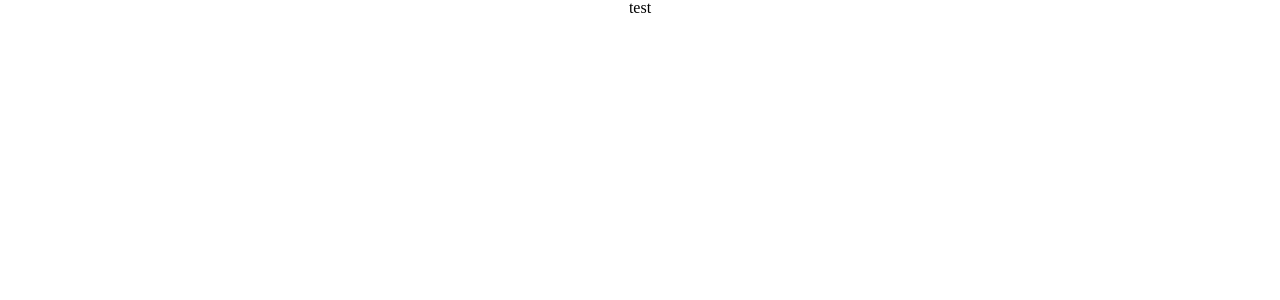
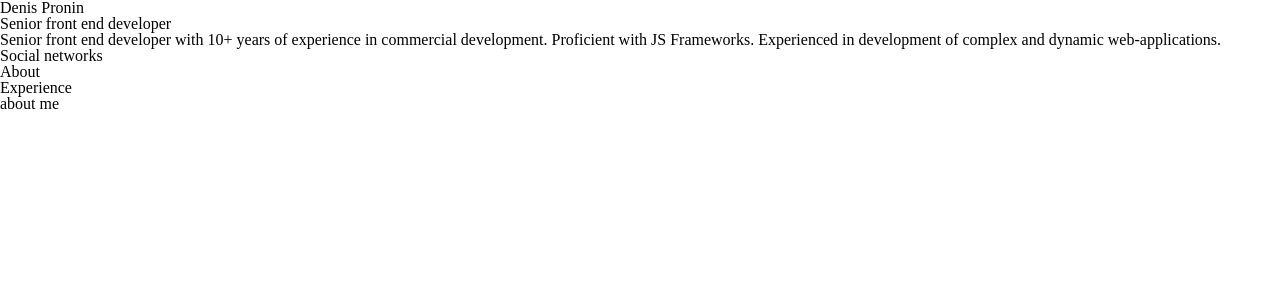
Before and after one commit to DenisPronin/DenisPronin, a React (Create React App) app: page / in a window 1280 px wide. Shown: the top 300 px of the page. Built offline with nearby package versions, Linux system fonts and the light colour scheme.

Commit message:
Eslint, prettier, structure

```diff
--- a/src/App.css
+++ /dev/null
@@ -1,38 +0,0 @@
-.App {
-  text-align: center;
-}
-
-.App-logo {
-  height: 40vmin;
-  pointer-events: none;
-}
-
-@media (prefers-reduced-motion: no-preference) {
-  .App-logo {
-    animation: App-logo-spin infinite 20s linear;
-  }
-}
-
-.App-header {
-  background-color: #282c34;
-  min-height: 100vh;
-  display: flex;
-  flex-direction: column;
-  align-items: center;
-  justify-content: center;
-  font-size: calc(10px + 2vmin);
-  color: white;
-}
-
-.App-link {
-  color: #61dafb;
-}
-
-@keyframes App-logo-spin {
-  from {
-    transform: rotate(0deg);
-  }
-  to {
-    transform: rotate(360deg);
-  }
-}
--- a/src/App.js
+++ b/src/App.js
@@ -1,9 +1,20 @@
-import './App.css';
+import { About } from './components/About/About';
+import { LeftColumn } from './components/Layout/LeftColumn/LeftColumn';
+import { RightColumn } from './components/Layout/RightColumn/RightColumn';
+import { Summary } from './components/Summary/Summary';
+import { TableOfContents } from './components/TableOfContents/TableOfContents';
 
 function App() {
   return (
-    <div className="App">
-      test
+    <div className='App'>
+      <LeftColumn>
+        <Summary />
+        <TableOfContents />
+      </LeftColumn>
+
+      <RightColumn>
+        <About />
+      </RightColumn>
     </div>
   );
 }
--- /dev/null
+++ b/src/components/About/About.js
@@ -0,0 +1,3 @@
+export function About() {
+  return <div>about me</div>;
+}
--- /dev/null
+++ b/src/components/Layout/LeftColumn/LeftColumn.js
@@ -0,0 +1,7 @@
+export function LeftColumn({ children }) {
+  return (
+    <div>
+      {children}
+    </div>
+  );
+}
--- /dev/null
+++ b/src/components/Layout/RightColumn/RightColumn.js
@@ -0,0 +1,7 @@
+export function RightColumn({ children }) {
+  return (
+    <div>
+      {children}
+    </div>
+  );
+}
--- /dev/null
+++ b/src/components/Summary/Summary.js
@@ -0,0 +1,14 @@
+export function Summary() {
+  return (
+    <div>
+      <h1>Denis Pronin</h1>
+      <h2>Senior front end developer</h2>
+      <h3>
+        Senior front end developer with 10+ years of experience in commercial development.
+        Proficient with JS Frameworks. Experienced in development of complex and dynamic
+        web-applications.
+      </h3>
+      <div>Social networks</div>
+    </div>
+  );
+}
--- /dev/null
+++ b/src/components/TableOfContents/TableOfContents.js
@@ -0,0 +1,8 @@
+export function TableOfContents() {
+  return (
+    <div>
+      <div>About</div>
+      <div>Experience</div>
+    </div>
+  );
+}
```
Also changed, not shown: package.json (+7 -0 lines), .eslintrc.js (added), 2 other files (tests, documents, lock files or other folders).
